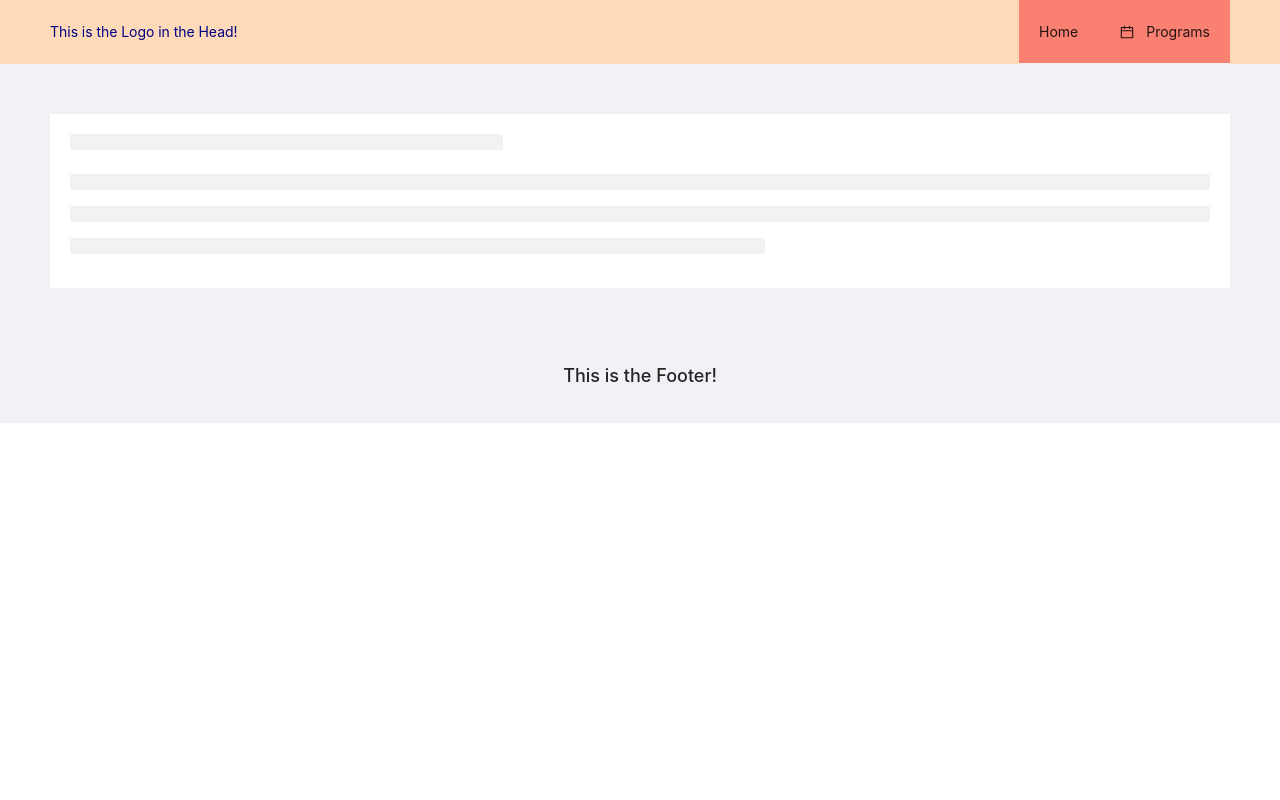
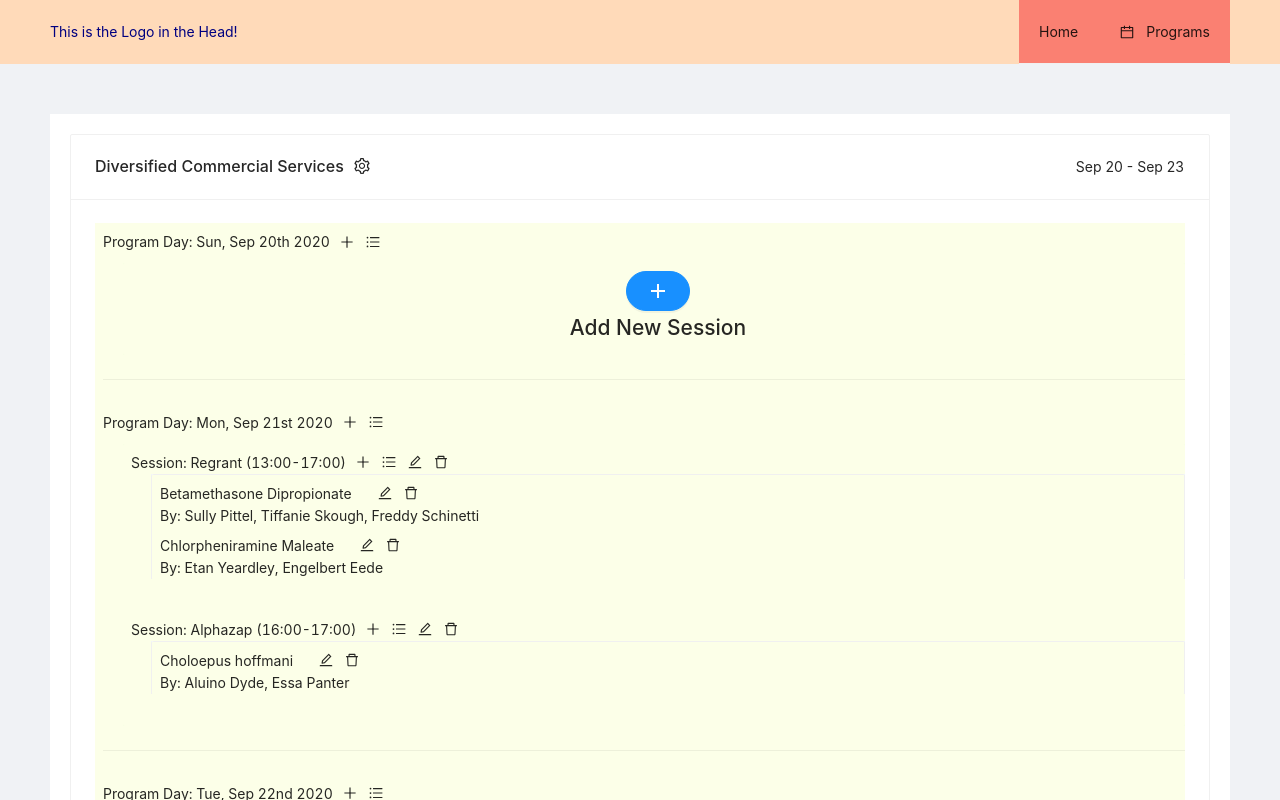
Before and after one commit to d-m-projects/conference-builder, a React (Create React App) app: page /review in a window 1280 px wide. Shown: the top 800 px of the page. Built offline with nearby package versions, Linux system fonts and the light colour scheme.

Commit message:
Add New button scaffolded

```diff
--- a/src/components/components/Empty.js
+++ /dev/null
@@ -1,19 +0,0 @@
-//Packages
-import React from "react";
-
-// antd setup
-import { SmileOutlined } from '@ant-design/icons';
-
-
-//Components
-
-function renderNoData() {
-	return (
-		<div style={{ textAlign: 'center' }}>
-			<SmileOutlined style={{ fontSize: 20 }} />
-			<p>Data Not Found</p>
-		</div>
-	)
-}
-
-export default renderNoData;
--- /dev/null
+++ b/src/components/components/NoData.js
@@ -0,0 +1,21 @@
+//Packages
+import React from "react";
+
+// antd setup
+import { Button, } from "antd";
+import { PlusOutlined, } from '@ant-design/icons';
+
+
+//Components
+
+function renderNoData(data) {
+	console.log(`Empty.js 11: `, data)
+	return (
+		<>
+			<Button type="primary" shape="round" icon={<PlusOutlined />} size="large" />
+			<h2>Add New {data.type.charAt(0).toUpperCase() + data.type.slice(1)}</h2>
+		</>
+	)
+}
+
+export default renderNoData;
--- a/src/components/file/index.js
+++ b/src/components/file/index.js
@@ -109,7 +109,7 @@ const File = () => {
 
 	const getall = async () => {
 		let ret = await db.readAll();
-		ret.sort((x, y) => (x.dateStart > y.dateStart ? 1 : -1));
+		ret.sort((x, y) => (x.dateStart < y.dateStart ? 1 : -1));
 		setDeleted(false);
 		setFileman([...ret]);
 	};
--- a/src/components/program/Agenda.jsx
+++ b/src/components/program/Agenda.jsx
@@ -13,7 +13,7 @@ import { VIEW } from "../forms/FormManager";
 import ReorderDnD from "./AgendaForm/ReorderDnD";
 import Sessions from "./Sessions";
 import ProgramModal from "../Modals/ProgramModal";
-import renderNoData from "../components/Empty"
+import renderNoData from "../components/NoData"
 
 import { formatDataSource } from "./formatDataSource";
 
@@ -40,13 +40,15 @@ function Agenda() {
 	// Edit Program Modal
 	const [modalVisible, setModalVisible] = useState(false);
 
+	// ConfigProvider
+
 	// DEV ONLY (by darrin)
 	// if `program` is empty, fill it with example data for visualization.
 	// Use when you need complete data in `program`
 	// (so you don't have to enter it manually)
-//   if (!program.dateStart) {
-//   	program.injectTestData()
-//   }
+	if (!program.dateStart) {
+		program.injectTestData()
+	}
 
 	const handleAddSession = (day) => {
 		history.push("/program", {
@@ -88,7 +90,7 @@ function Agenda() {
 	};
 
 	return program.dateStart ? (
-	  <ConfigProvider renderEmpty={renderNoData}>
+		<>
 			<ProgramModal visible={modalVisible} setVisible={setModalVisible} />
 			<ReorderDnD
 				visible={drawerVisible}
@@ -97,8 +99,8 @@ function Agenda() {
 				setItemList={setItemList}
 				single={single}
 			/>
-
 			<Card title={programHeader(program)} extra={programHeaderDateRange(program)}>
+				<ConfigProvider renderEmpty={() => renderNoData({ type: "program" })}>
 					<Table
 						className="program-agenda"
 						showHeader={false}
@@ -125,8 +127,9 @@ function Agenda() {
 							)}
 						/>
 					</Table>
+				</ConfigProvider>
 			</Card>
-    </ConfigProvider>
+		</>
 	) : (
 			<Skeleton />
 		);
--- a/src/components/program/program.scss
+++ b/src/components/program/program.scss
@@ -15,12 +15,12 @@ $bg: rgba(255, 225, 225, 0.774);
 			// background-color: blue;
 			// border: 1px solid salmon;
 
-			.program-session * {
+			.program-session  {
 				@include rotateColor($bg);
 				// padding: 10px;
 			}
 
-			.program-presentation * {
+			.program-presentation  {
 				@include rotateColor($bg);
 				// border: 1px solid black;
 			}
--- a/src/data/testdata.js
+++ b/src/data/testdata.js
@@ -1,11 +1,16 @@
 export const injection = {
-	name: "Networked Radical Product",
-	dateStart: "2020-09-01T12:00:00.000Z",
-	dateEnd: "2020-09-04T22:00:00.000Z",
+	name: "Diversified Commercial Services",
+	dateStart: "2020-09-20T12:00:00.000Z",
+	dateEnd: "2020-09-23T22:00:00.000Z",
 	days: [
 		{
 			id: 0,
-			date: "2020-09-01T12:00:00.000Z",
+			date: "2020-09-20T12:00:00.000Z",
+			sessions: []
+		},
+		{
+			id: 1,
+			date: "2020-09-21T12:00:00.000Z",
 			sessions: [
 				{
 					id: 0,
@@ -66,8 +71,8 @@ export const injection = {
 			]
 		},
 		{
-			id: 1,
-			date: "2020-09-02T12:00:00.000Z",
+			id: 2,
+			date: "2020-09-22T12:00:00.000Z",
 			sessions: [
 				{
 					id: 2,
@@ -125,17 +130,12 @@ export const injection = {
 				}
 			]
 		}, {
-			id: 2,
-			date: "2020-09-03T12:00:00.000Z",
+			id: 3,
+			date: "2020-09-23T12:00:00.000Z",
 			sessions: []
 		},
-		{
-			id: 3,
-			date: "2020-09-04T12:00:00.000Z",
-			sessions: []
-		}
 	],
-	// id: 1,
+	id: 1,
 	globalPresenters: [
 		"Sully Pittel",
 		"Tiffanie Skough",
```
Also changed, not shown: src/components/program/Presentations.jsx (+6 -2 lines), src/components/program/Sessions.jsx (+7 -1 lines). Lines whose indentation alone changed are shown as unchanged.
